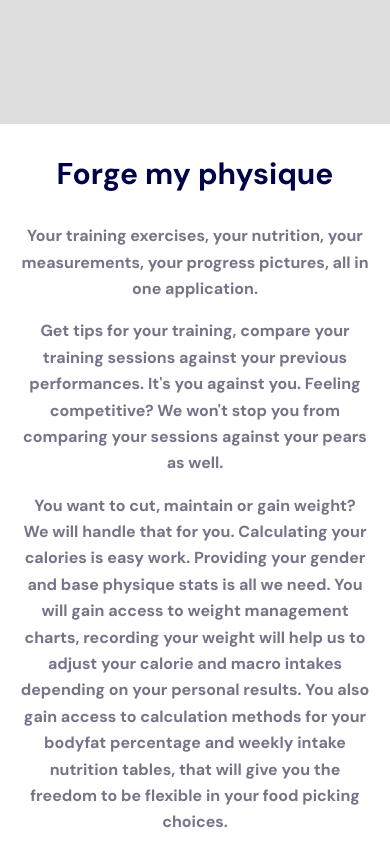
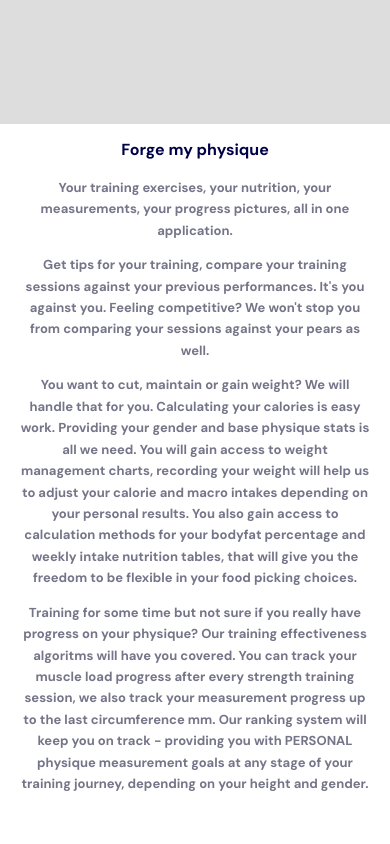
Before and after one commit to StGrozdanov/Forge-My-Physique-Website, a React (Create React App) app: page / in a window 390 px wide. Shown: the part 780-1624 px from the top of the page. After the commit the page ends 1588 px from the top, so only its background shows below. Built offline with nearby package versions, Linux system fonts and the light colour scheme.

Commit message:
Implemented features section responsive design

```diff
--- a/src/components/Features/Features.css
+++ b/src/components/Features/Features.css
@@ -18,5 +18,10 @@
 @media all and (max-width: 680px) {
     .features-article p {
         padding: 0 20px;
+        font-size: 13px;
+    }
+
+    .features-article h2 {
+        font-size: 16px;
     }
 }
```
